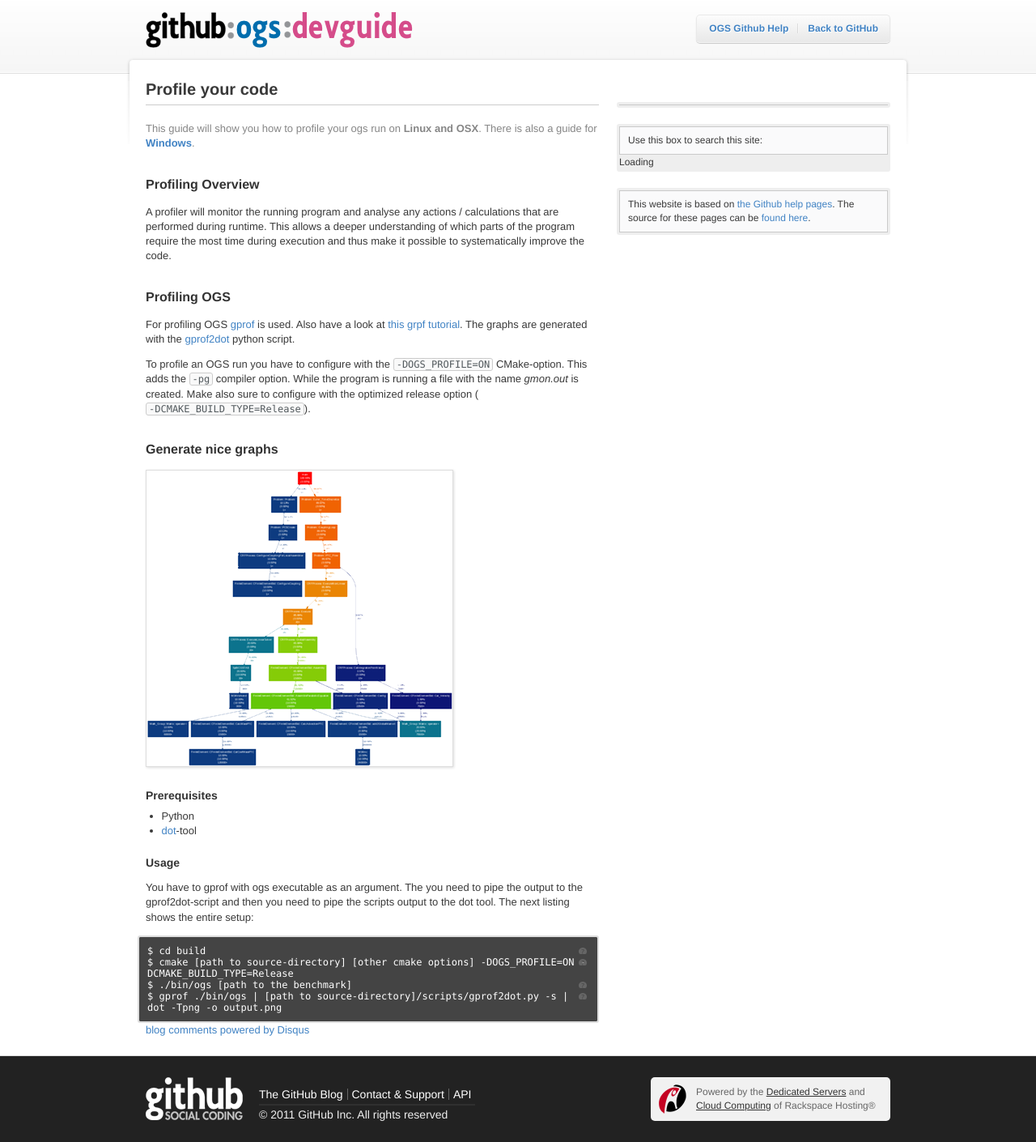
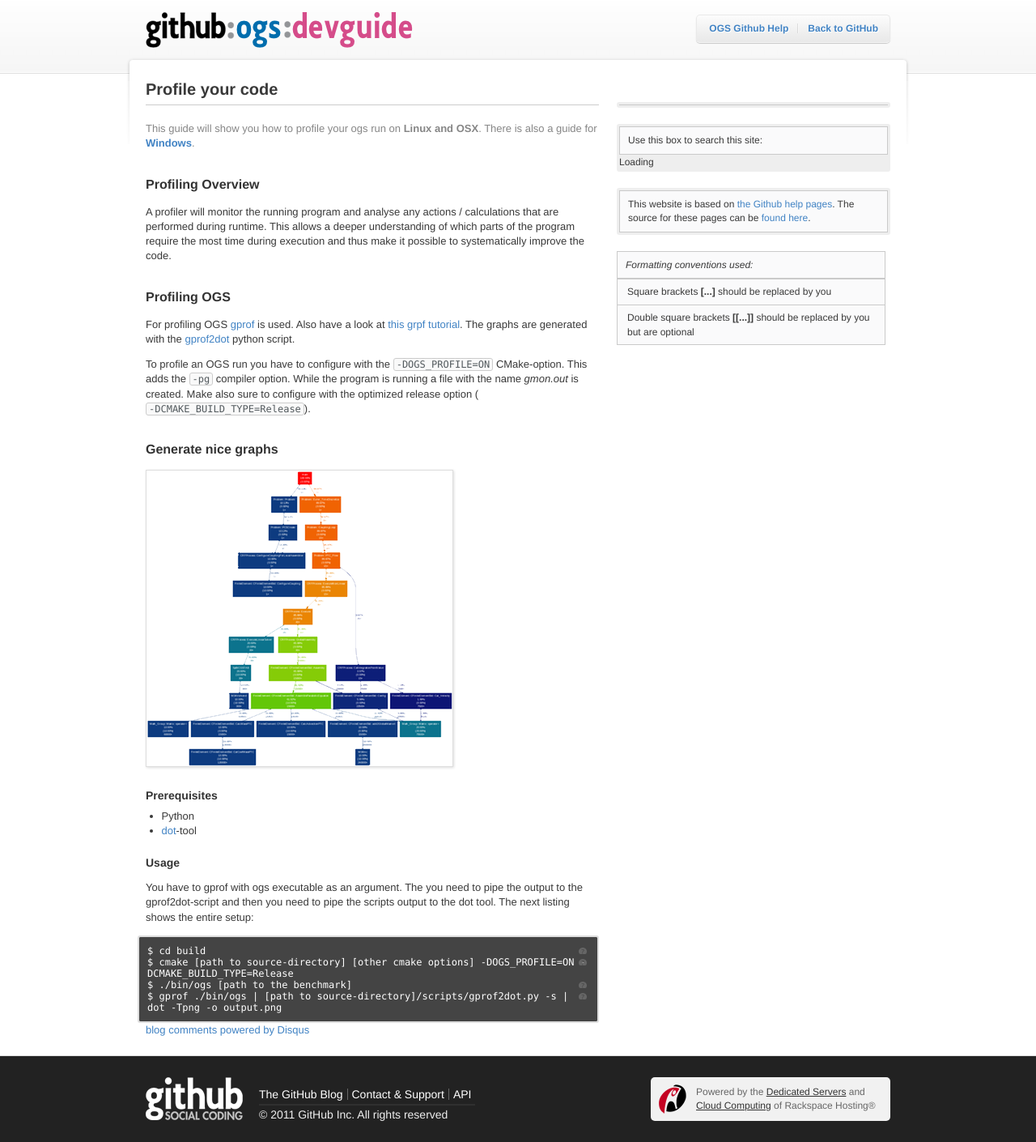
Before and after one commit to ufz/devguide, a Jekyll site: the page built from _posts/2012-01-05-linux-profiling.markdown, in a window 1280 px wide. Shown: the whole page at 81% size. Built offline with Jekyll 4.4.1, drawn with Linux system fonts in a browser that asks for light colours; comment, search, counter and statistics services are not loaded.

Commit message:
Formatting conventions added to the sidebar.

```diff
--- a/_layouts/default.html
+++ b/_layouts/default.html
@@ -104,6 +104,13 @@ sidebar_cats:
         <div class="sidebar-module">
           <p>This website is based on <a href="http://github.com/github/help.github.com" target="_blank">the Github help pages</a>. The source for these pages can be <a href="https://github.com/ufz/devguide">found here</a>.</p>
         </div>
+        <div class="sidebar-module" id="conventions">
+			<p style="font-style:italic;">Formatting conventions used:</p>
+			<ul style="margin: 0.25em 0.5e">
+				<li>Square brackets <span style="font-weight:bold">[...]</span> should be replaced by you</li>
+				<li>Double square brackets <span style="font-weight:bold">[[...]]</span> should be replaced by you but are optional</li>
+			</ul>
+        </div>
       </div><!-- /sidebar-shell -->
 
     </div><!-- #wrapper -->
--- a/css/style.css
+++ b/css/style.css
@@ -55,6 +55,10 @@ html {
 }
 .ui-icon-triangle-expand { background-image: url({{site.baseurl}}/images/expand.png); }
 .ui-icon-triangle-collapse { background-image: url({{site.baseurl}}/images/collapse.png); }
+
+div#conventions { padding: 0; margin: 0; }
+div#conventions h3 { padding: 0.5em; }
+div#conventions ul li { padding: 0.5em 1em; }
 
 /****************************/
 /*      Forking ribbon      */
```
